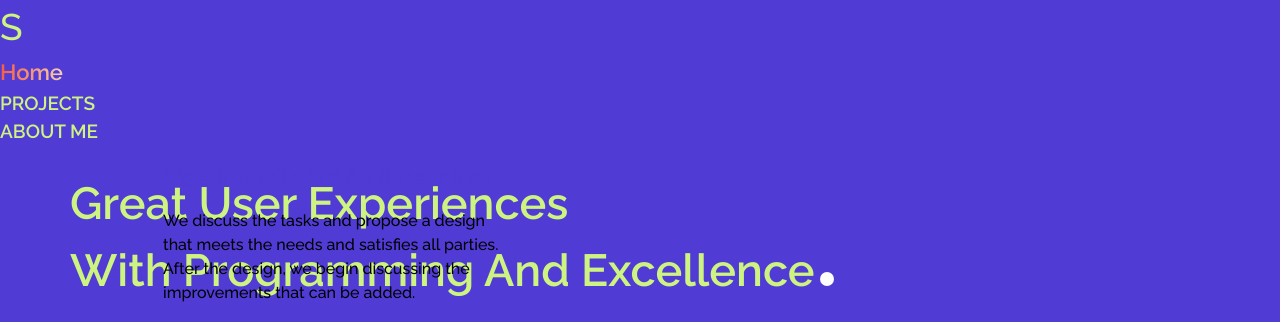
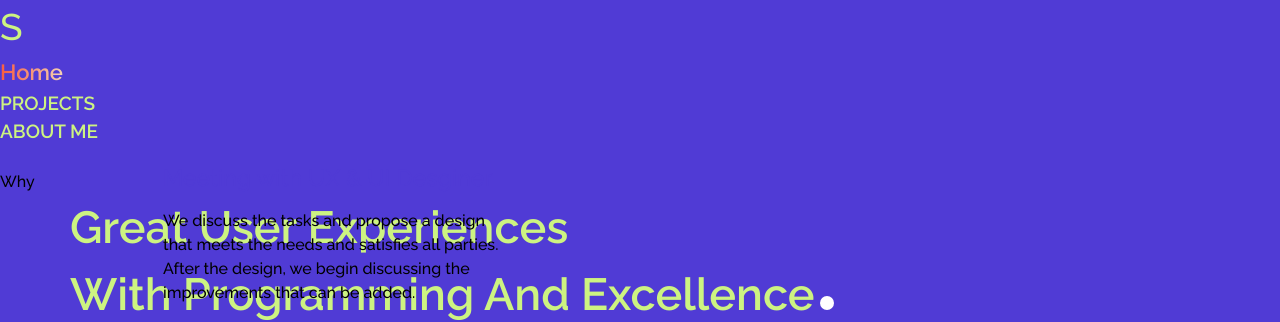
Before and after one commit to AbdEDjalilSaf/MY-PORTFLIO, a React (Vite) app: page /AboutME in a window 1280 px wide. Shown: the top 322 px of the page. Built offline with nearby package versions, Linux system fonts and the light colour scheme.

Commit message:
first two version

```diff
--- a/src/AboutME.jsx
+++ b/src/AboutME.jsx
@@ -1,16 +1,19 @@
 import React from "react";
+import './App.css'
 
 
 
 function AboutME(){
 
 
+return(
+<>
+<div className="w-full h-48 bg-black text-white">
 
 
-return(
-<>
 
-<p className="text-red-500 bg-black">wiiiiiiiiiiiiiiiiiiiiiiiiiiiiiiittttttttttttttttttttttttttt </p>
+
+<h2 className="text-white z-20">Why</h2>
 
 
 
@@ -21,13 +24,10 @@ return(
 
 
 
+
+</div>
 </>
-
 )
-
-
-
-
 
 }
 
--- a/src/App.jsx
+++ b/src/App.jsx
@@ -1,5 +1,3 @@
-// import reactLogo from './assets/react.svg'
-// import viteLogo from '/vite.svg'
 import './App.css'
 import React, { useRef, useState } from 'react';
 import { LazyLoadImage } from 'react-lazy-load-image-component'
@@ -42,6 +40,11 @@ return (
      </nav>
     </header>
     </div>
+
+ <Routes>
+   <Route path='/AboutME' element={<AboutME />} />
+ </Routes>
+
     {/* -------------------------------  landing  ------------------------- */}
 
      <div className='landing  '>
@@ -78,10 +81,6 @@ return (
 
 
 
- <Routes>
-  <Route path='AboutME' element={<AboutME />} />
-
-</Routes>
 
   </>
 
```
Lines whose indentation alone changed are shown as unchanged.
